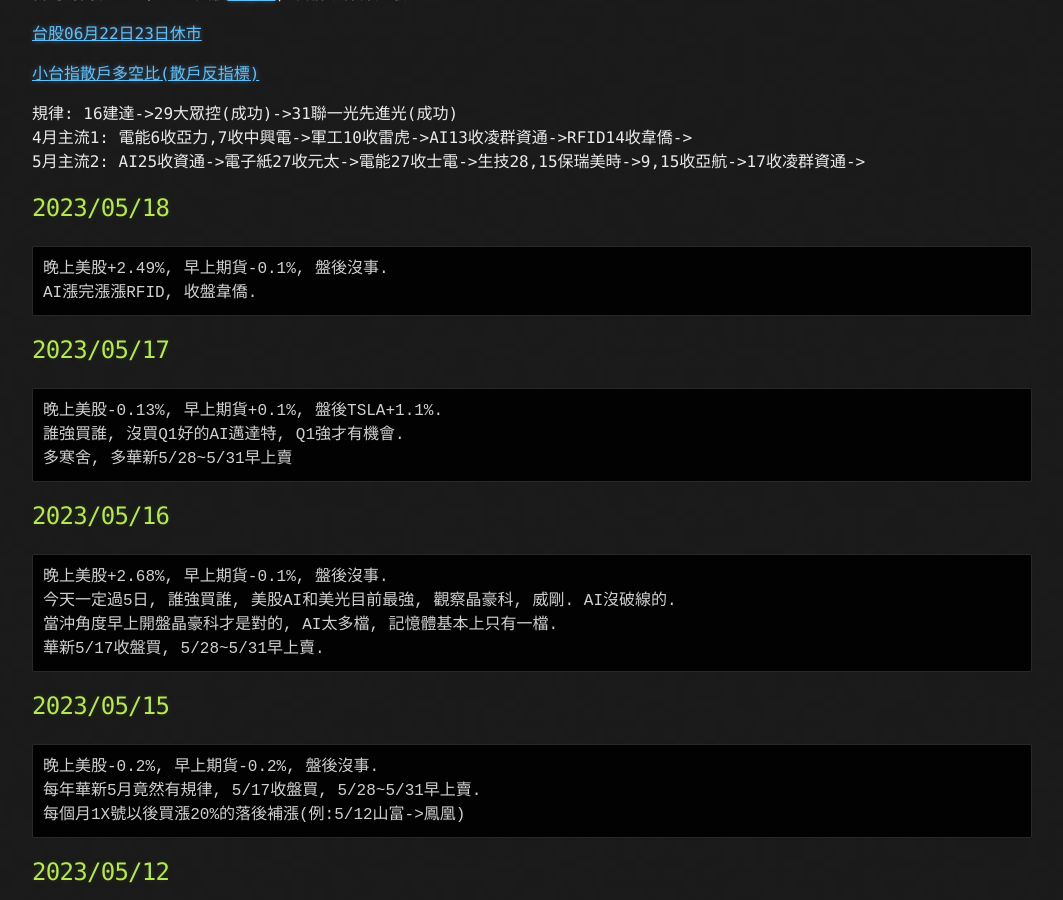
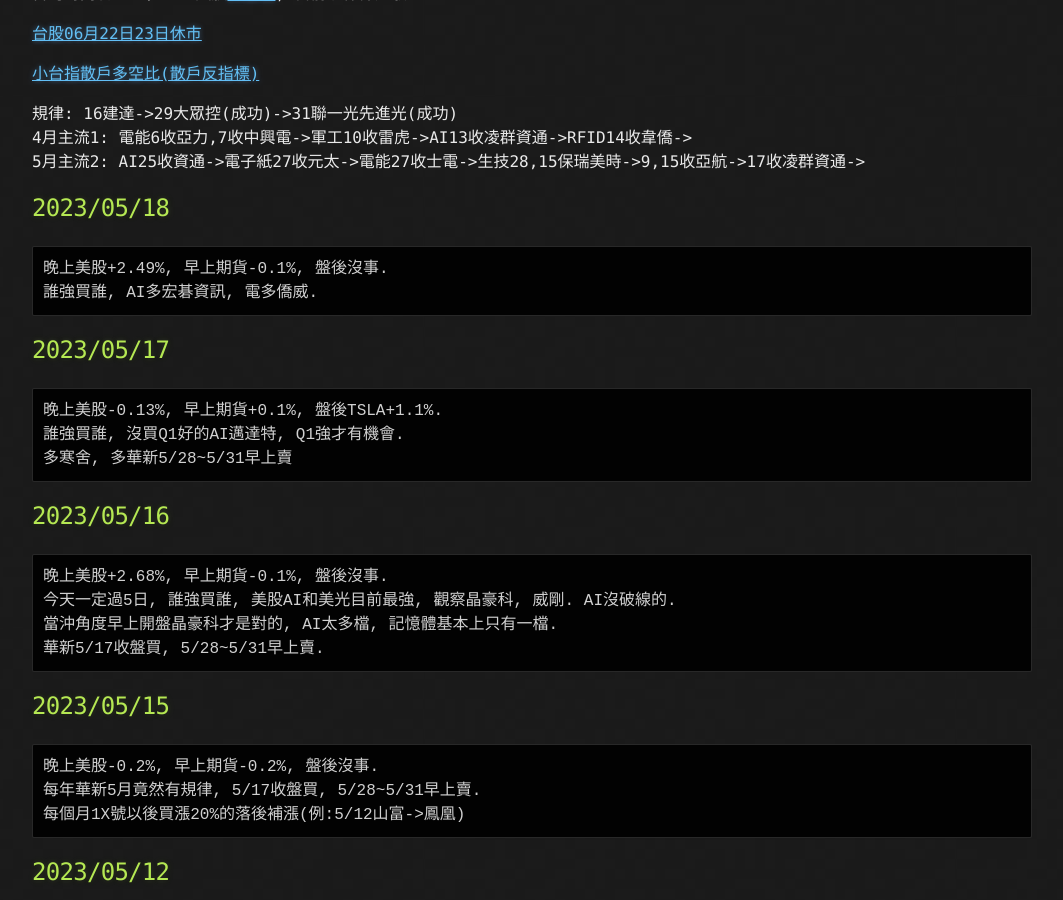
Before and after one commit to lepg5487/Stock_God, a Jekyll site: the page built from index.md, in a window 1280 px wide and 900 px high, scrolled down 436 px. Shown: the whole window, without its empty margins (108-1171 px from the left). Built offline with Jekyll 4.4.1, drawn with Linux system fonts in a browser that asks for light colours; our own code applies the rules of GitHub Pages for plain Markdown files.

Commit message:
Update index.md

````diff
--- a/index.md
+++ b/index.md
@@ -23,7 +23,7 @@
 ## 2023/05/18
 ```
 晚上美股+2.49%, 早上期貨-0.1%, 盤後沒事.
-AI漲完漲漲RFID, 收盤韋僑.
+誰強買誰, AI多宏碁資訊, 電多僑威.
 ```
 
 ## 2023/05/17
````
